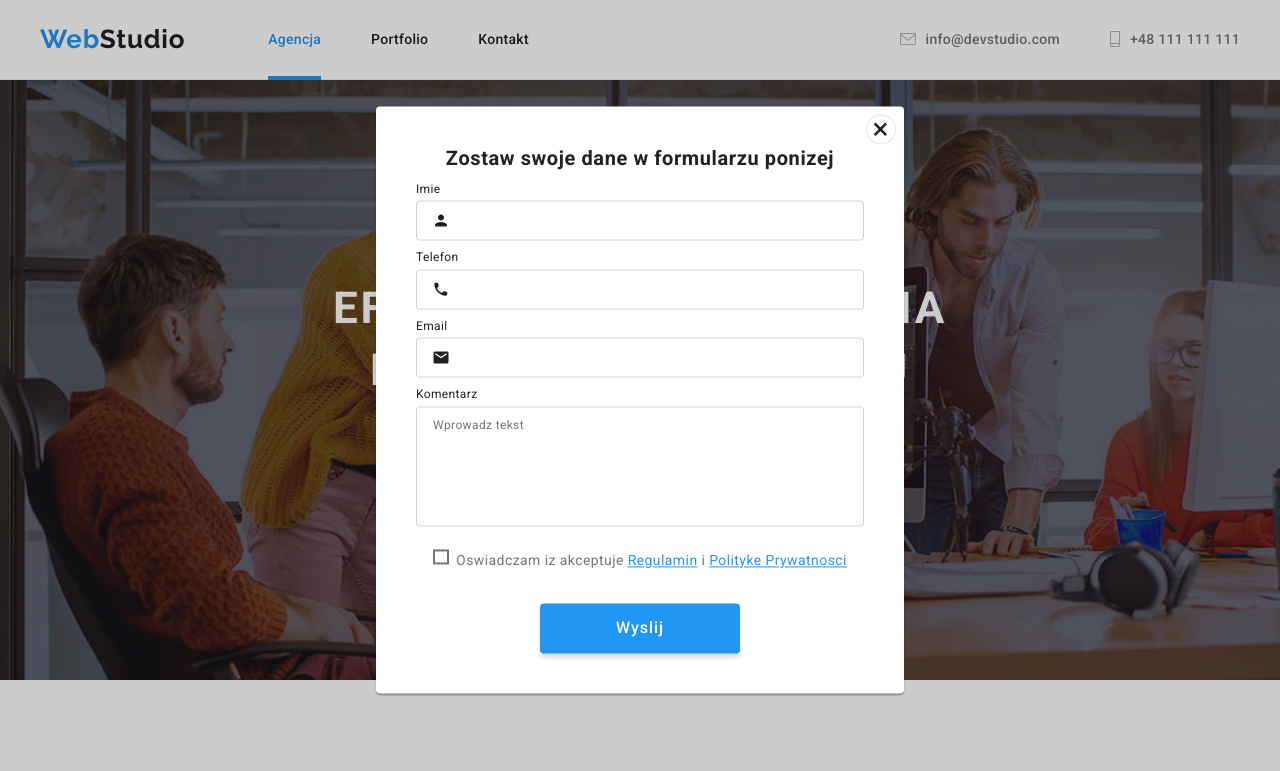
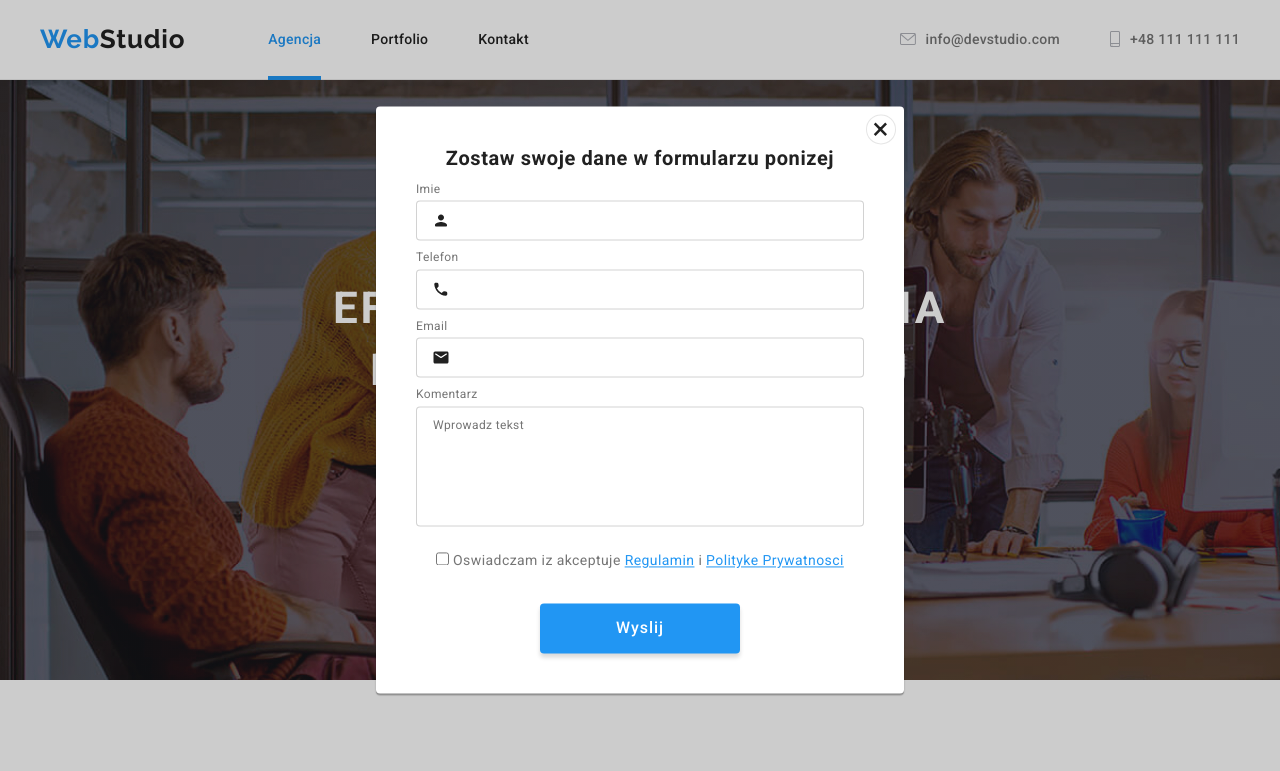
Before and after one commit to annienf17/goit-markup-hw-06, a plain HTML site: page index.html in a window 1280 px wide. Both pictures are taken after a click on the button "Zamow usluge". Shown: the top 771 px of the page. Drawn offline with Linux system fonts and the light colour scheme.

Commit message:
update contact form style css

```diff
--- a/css/styles.css
+++ b/css/styles.css
@@ -636,7 +636,7 @@ section h2 {
     transition-duration: 1s;
     transform: scale(1);
 }
-
+/* contact form on modal window */
   .modal {
     position: fixed;
     top: 50%;
@@ -691,8 +691,10 @@ section h2 {
     border: 1px solid rgba(33 33 33 / .2);
     border-radius: 4px;
 }
-
-.form-field textarea {
+.form-field-comment {
+    margin-bottom: 20px;
+}
+.form-field-comment textarea {
     width: 100%;
     resize: none;
     height: 120px;
@@ -701,9 +703,12 @@ section h2 {
     border-radius: 4px;
     margin: var(--margin-zero);
     /* form field textarea distance plus 10px equals 20px */
-    margin-bottom: 10px;
 }
-.form-field .comment {
+
+/* textarea margin bottom */
+.form-field-comment .comment span {
+    color: var(--color-middle-grey);
+    display: block;
     margin-bottom: 4px;
 }
 
@@ -711,11 +716,12 @@ section h2 {
 display: block;
 height: 40px;
 color: var(--color-middle-grey);
-position: relative;
+
 }
 .form-field label span {
     display: block;
     margin-bottom: 4px;
+    color: var(--color-middle-grey);
   }
 
 /* add svg icon within an input */
@@ -736,7 +742,7 @@ position: relative;
   .form-field input[type="text"],
   .form-field input[type="tel"],
   .form-field input[type="email"] {
-    /* distans between text and icon  */
+    /* distans between icon & text */
     padding-left: calc(16px + 18px + 12px);
   }
 
@@ -744,51 +750,31 @@ position: relative;
   .form-field label input:focus,
   .modal textarea:focus {
     border: 1px solid var(--color-blue);
-   outline: none;
+    outline: none;
   }
  /* sibling element svg located after input when input is focused */
   .form-field label input:focus + .icon {
     --color1: var(--color-blue);
     fill: var(--color-blue);
   }
+  /* checkbox rules position */
+
+  .form-field-rules {
+    display: flex;
+    justify-content: center;
+    align-items: center;
+    gap: 7px;
+    margin-bottom: 30px;
+  }
+/* checkbox label style */
+.form-field-rules label {
+    color: var(--color-middle-grey);
+    font-size: 14px;
+    line-height: 1.7;
+}
 
 /* checkbox */
-.form-field.checkbox-flex {
-    display: flex;
-    justify-content: center;
-    align-content: center;
-    gap: 7px;
-    font-size: 14px;
-    line-height: 1.7;
-    margin: var(--margin-zero);
-    margin-bottom: 30px;
-}
-/* checkbox input style */
 
-.checkbox-rules label {
-    color: var(--color-middle-grey);
-}
-.checkbox-rules input[type="checkbox"] {
-    appearance: none;
-    background-color: #fff;
-    font: inherit;
-    color: var(--color-middle-grey);
-    width: 16px;
-    height: 15px;
-    border: 2px solid currentColor;
-}
-.checkbox-rules input[type="checkbox"] {
-    /* ...existing styles */
-
-    display: grid;
-    place-content: center;
-  }
-.checkbox-rules input[type="checkbox"]::before {
-    /* ...existing styles */
-
-    transform-origin: bottom left;
-    clip-path: polygon(14% 44%, 0 65%, 50% 100%, 100% 16%, 80% 0%, 43% 62%);
-  }
 /* style for regulamin & polityka prywatnosci */
 .checkbox-rules a {
     color: var(--color-blue);
@@ -797,8 +783,8 @@ position: relative;
 form .btn-contact-form {
     width: 200px;
     margin: auto;
-   display: flex;
-   justify-content: center;
+    display: flex;
+    justify-content: center;
 }
   /* button close */
   .button-close {
--- a/index.html
+++ b/index.html
@@ -117,16 +117,17 @@
                 </div>
 
                 <!-- Komentarz -->
-                <div class="form-field">
+                <div class="form-field-comment">
                   <label for="comment" class="comment">
                     <span>Komentarz</span> </label>
                   <textarea id="comment" name="comment" rows="5" placeholder="Wprowadz tekst"></textarea>
                 </div>
 
                 <!-- rules  -->
-                <div class="form-field checkbox-flex checkbox-rules">
-                  <input type="checkbox" name="rules" value="rules" id="rules" class="rules" />
-                  <label for="rules">Oswiadczam iz akceptuje <a href="#">Regulamin</a> i <a href="#">Polityke
+                <div class="form-field-rules checkbox-rules">
+                  <label for="rules" class="lebel-checkbox">
+                    <input type="checkbox" name="rules" value="rules" id="rules" class="rules" />
+                    Oswiadczam iz akceptuje <a href="#">Regulamin</a> i <a href="#">Polityke
                       Prywatnosci</a></label>
                 </div>
 
```
